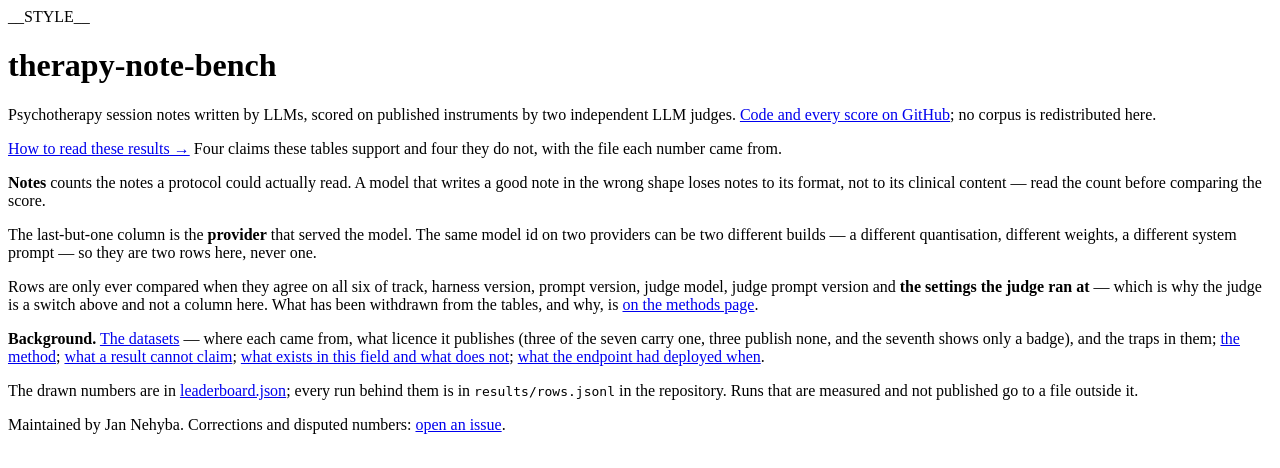
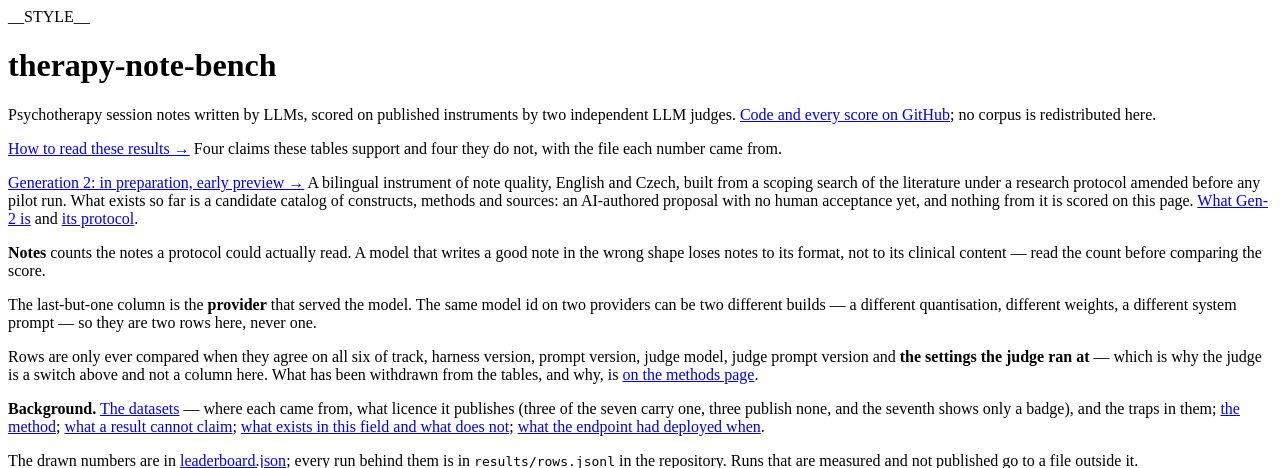
Before and after one commit to JanNehyba/therapy-note-bench, a Python web app: template src/tnb/templates/leaderboard.html in a window 1280 px wide. Shown: the top 468 px of the page. Run offline with Jinja, Linux system fonts and the light colour scheme; the template is opened without the code that fills it, so the values that code supplies are empty; some libraries are stand-ins or nearby versions.

Commit message:
feat(page): announce Gen-2 in preparation, with a link to its catalog
The leaderboard said nothing about the second generation, so a visitor of
the site could not learn that a bilingual instrument is being built or
where its record is. The notice sits under the briefing link, links to the
catalog page published beside it and to the two repository files that
define Gen-2, and says what it is not: an AI-authored proposal, nothing of
it scored here.

tests/test_gen2_notice.py holds the notice to a page that exists, to
tracked files and to prose without a figure, and requires the published
index.html to carry the same notice as the template, so a page rebuilt
from an older template or edited by hand fails.

Co-Authored-By: Claude Fable 5.1 <noreply@anthropic.com>

```diff
--- a/src/tnb/templates/leaderboard.html
+++ b/src/tnb/templates/leaderboard.html
@@ -23,6 +23,20 @@ __STYLE__
   <p class="methods-link" id="brief-link" data-t="page.brief-link"><a href="brief.html">How to read these results →</a>
      Four claims these tables support and four they do not, with the file each number
      came from.</p>
+
+  <!-- Generation 2 is prepared in the open, and this is the one place a reader
+       of the tables learns that. The link goes to the only artefact that exists
+       for it, and the sentence says what it is not: nothing of it is scored
+       here. Static prose like the briefing link above: no render function
+       touches it, and tests/test_gen2_notice.py binds it to the catalog page. -->
+  <p class="methods-link" id="gen2-notice"><a href="gen2-catalog.html">Generation 2: in preparation, early preview →</a>
+     A bilingual instrument of note quality, English and Czech, built from a scoping
+     search of the literature under a research protocol amended before any pilot run.
+     What exists so far is a candidate catalog of constructs, methods and sources: an
+     AI-authored proposal with no human acceptance yet, and nothing from it is scored
+     on this page.
+     <a href="https://github.com/JanNehyba/therapy-note-bench/blob/main/docs/gen2.md">What Gen-2 is</a> and
+     <a href="https://github.com/JanNehyba/therapy-note-bench/blob/main/research/gen2/protocol.json">its protocol</a>.</p>
 
   <!-- Above the tables and above the filter, for the reason the briefing link
        above it is: it is what to read before one instrument's ranking rather
```
Also changed, not shown: docs/index.html (+14 -0 lines), tests/test_gen2_notice.py (added, +64 -0 lines).
